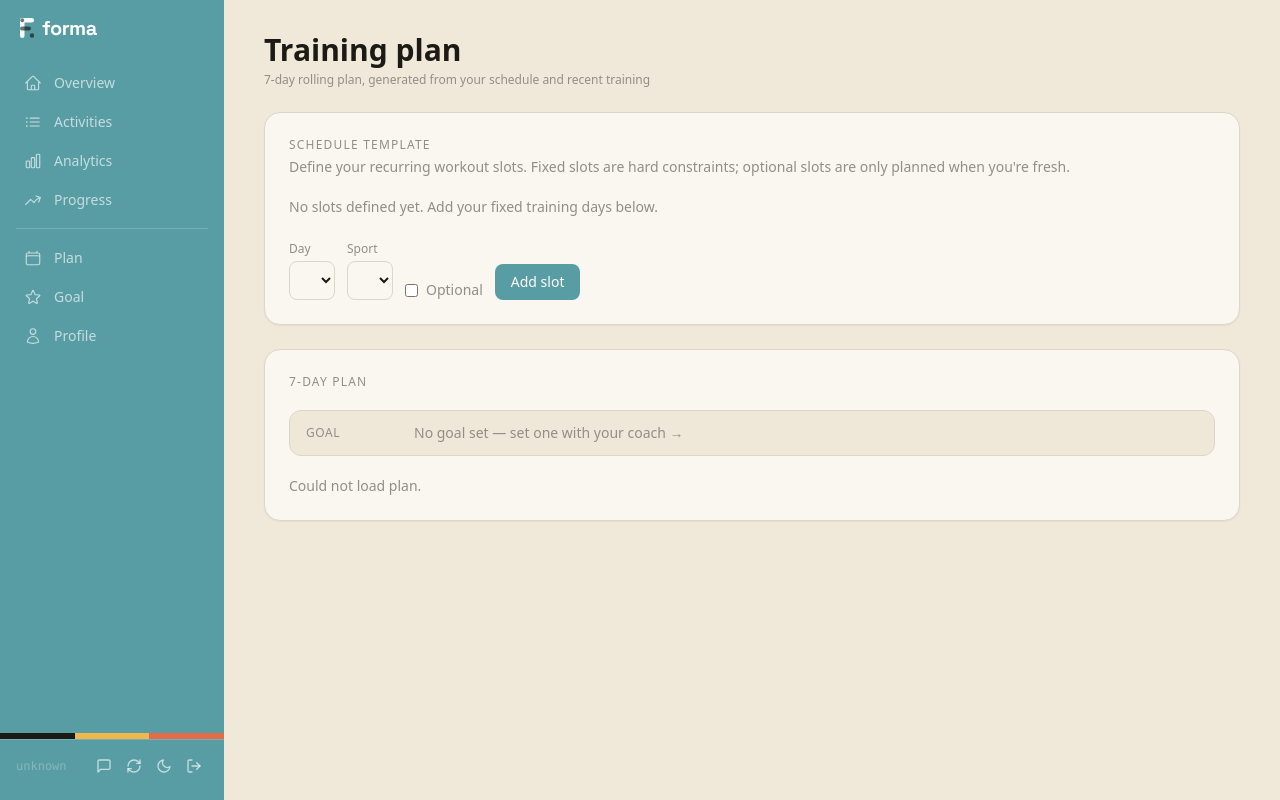
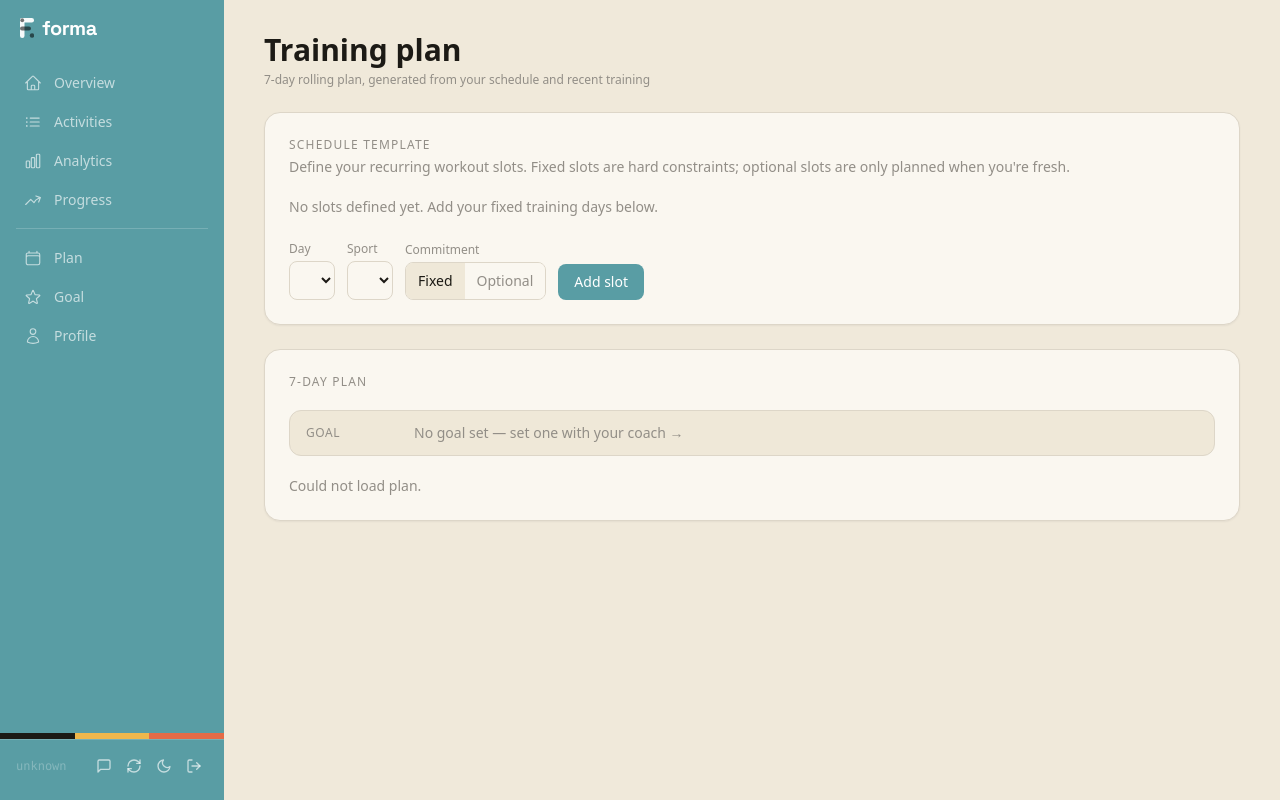
Before and after one commit to jellevictoor/forma, a FastAPI app: template src/forma/templates/plan.html in a window 1280 px wide. Run offline with FastAPI, Linux system fonts and the light colour scheme; the template is opened without the code that fills it, so the values that code supplies are empty; some libraries are stand-ins or nearby versions.

Commit message:
replace optional checkbox with segmented Fixed/Optional control
Co-Authored-By: Claude Opus 4.6 (1M context) <noreply@anthropic.com>

```diff
--- a/src/forma/templates/plan.html
+++ b/src/forma/templates/plan.html
@@ -54,10 +54,17 @@
           {% endfor %}
         </select>
       </div>
-      <label class="flex items-center gap-2 text-sm text-muted cursor-pointer">
-        <input type="checkbox" name="is_optional" value="true" class="rounded border-edge">
-        Optional
-      </label>
+      <div>
+        <label class="block text-xs text-muted mb-1">Commitment</label>
+        <input type="hidden" name="is_optional" id="is-optional-input" value="false">
+        <div class="inline-flex rounded-lg border border-edge overflow-hidden">
+          <button type="button" id="seg-fixed" onclick="setSlotType(false)"
+                  class="px-3 py-2 text-sm font-medium transition-colors bg-surface-alt text-primary">Fixed</button>
+          <button type="button" id="seg-optional" onclick="setSlotType(true)"
+                  title="Only plan a session if you're fresh enough"
+                  class="px-3 py-2 text-sm font-medium transition-colors bg-surface text-muted">Optional</button>
+        </div>
+      </div>
       <button type="submit" class="px-4 py-2 rounded-lg text-sm font-medium text-white bg-mint transition-opacity hover:opacity-90">Add slot</button>
     </form>
   </div>
@@ -156,6 +163,23 @@
 </div>
 
 <script>
+function setSlotType(isOptional) {
+  document.getElementById('is-optional-input').value = isOptional ? 'true' : 'false';
+  const fixed = document.getElementById('seg-fixed');
+  const optional = document.getElementById('seg-optional');
+  if (isOptional) {
+    optional.classList.replace('bg-surface', 'bg-surface-alt');
+    optional.classList.replace('text-muted', 'text-primary');
+    fixed.classList.replace('bg-surface-alt', 'bg-surface');
+    fixed.classList.replace('text-primary', 'text-muted');
+  } else {
+    fixed.classList.replace('bg-surface', 'bg-surface-alt');
+    fixed.classList.replace('text-muted', 'text-primary');
+    optional.classList.replace('bg-surface-alt', 'bg-surface');
+    optional.classList.replace('text-primary', 'text-muted');
+  }
+}
+
 {% set max_hr = athlete.max_heartrate if athlete and athlete.max_heartrate else (220 - athlete.age if athlete and athlete.age else 185) %}
 {% set vt1 = athlete.aerobic_threshold_bpm if athlete and athlete.aerobic_threshold_bpm else none %}
 const MAX_HR = {{ max_hr }};
```
